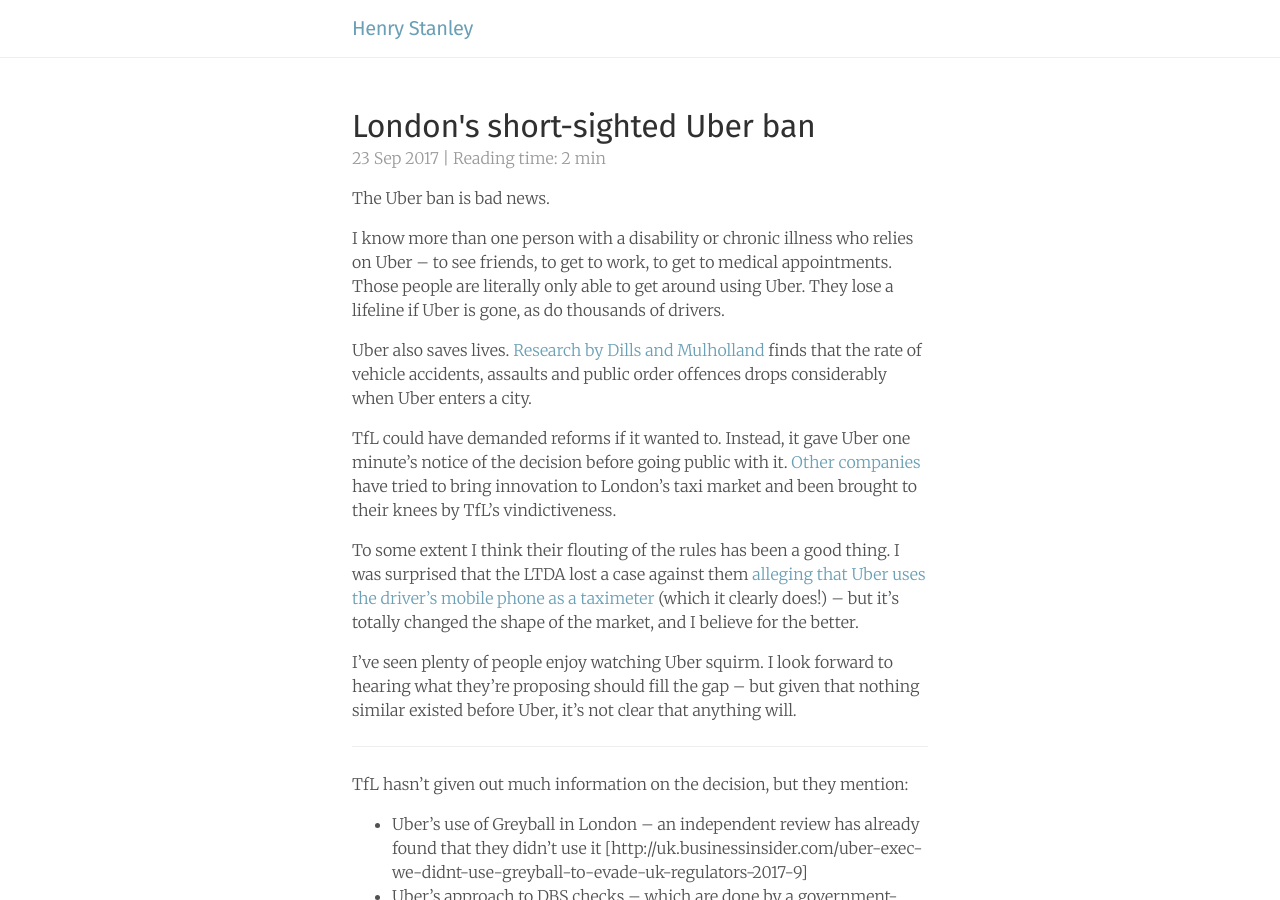
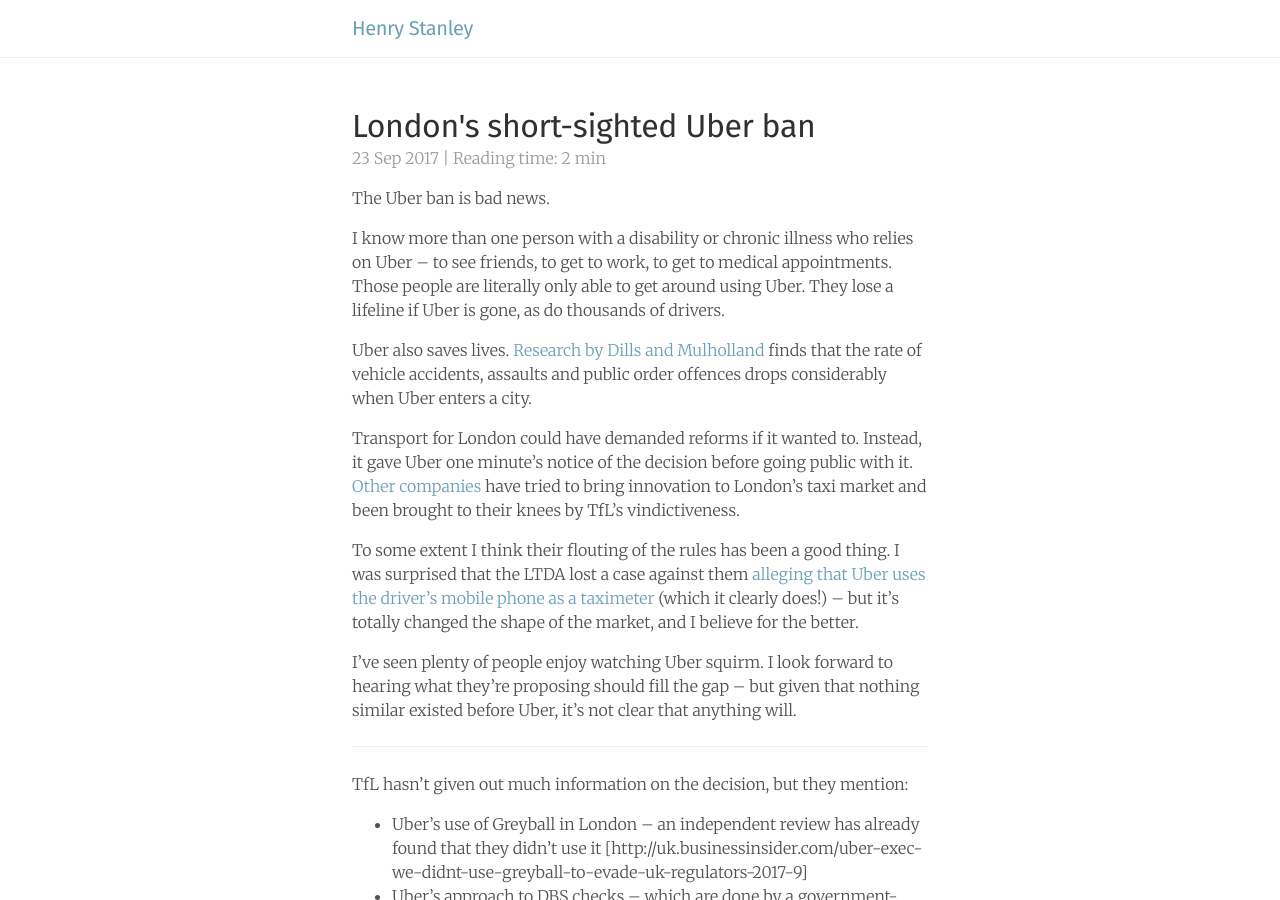
Before and after one commit to henryaj/blog-old, a Jekyll site: the page built from _posts/2017-09-23-londons-short-sighted-uber-ban.markdown, in a window 1280 px wide and 900 px high. Built offline with Jekyll 4.4.1, drawn with Linux system fonts in a browser that asks for light colours; our own code applies the rules of GitHub Pages for plain Markdown files.

Commit message:
No abbreviations pls

```diff
--- a/_posts/2017-09-23-londons-short-sighted-uber-ban.markdown
+++ b/_posts/2017-09-23-londons-short-sighted-uber-ban.markdown
@@ -9,7 +9,7 @@
 
 Uber also saves lives. [Research by Dills and Mulholland](https://papers.ssrn.com/sol3/papers.cfm?abstract_id=2783797) finds that the rate of vehicle accidents, assaults and public order offences drops considerably when Uber enters a city.
 
-TfL could have demanded reforms if it wanted to. Instead, it gave Uber one minute's notice of the decision before going public with it. [Other companies](https://blog.taxify.eu/2017/09/bringing-fairer-ride-hailing-to-london/) have tried to bring innovation to London's taxi market and been brought to their knees by TfL's vindictiveness.
+Transport for London could have demanded reforms if it wanted to. Instead, it gave Uber one minute's notice of the decision before going public with it. [Other companies](https://blog.taxify.eu/2017/09/bringing-fairer-ride-hailing-to-london/) have tried to bring innovation to London's taxi market and been brought to their knees by TfL's vindictiveness.
 
 To some extent I think their flouting of the rules has been a good thing. I was surprised that the LTDA lost a case against them [alleging that Uber uses the driver's mobile phone as a taximeter](http://www.telegraph.co.uk/finance/newsbysector/transport/11935513/uber-minicabs-high-court-ruling-victory-london.html) (which it clearly does!) – but it's totally changed the shape of the market, and I believe for the better.
 
```
